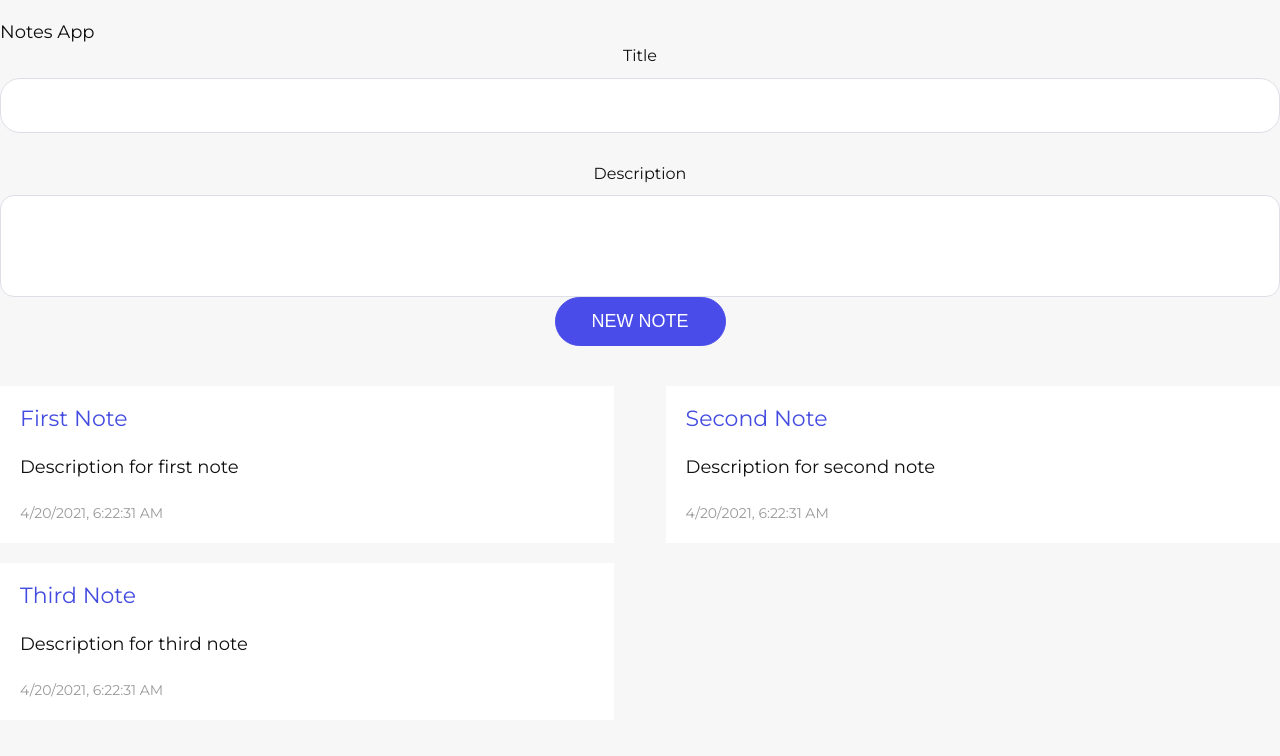
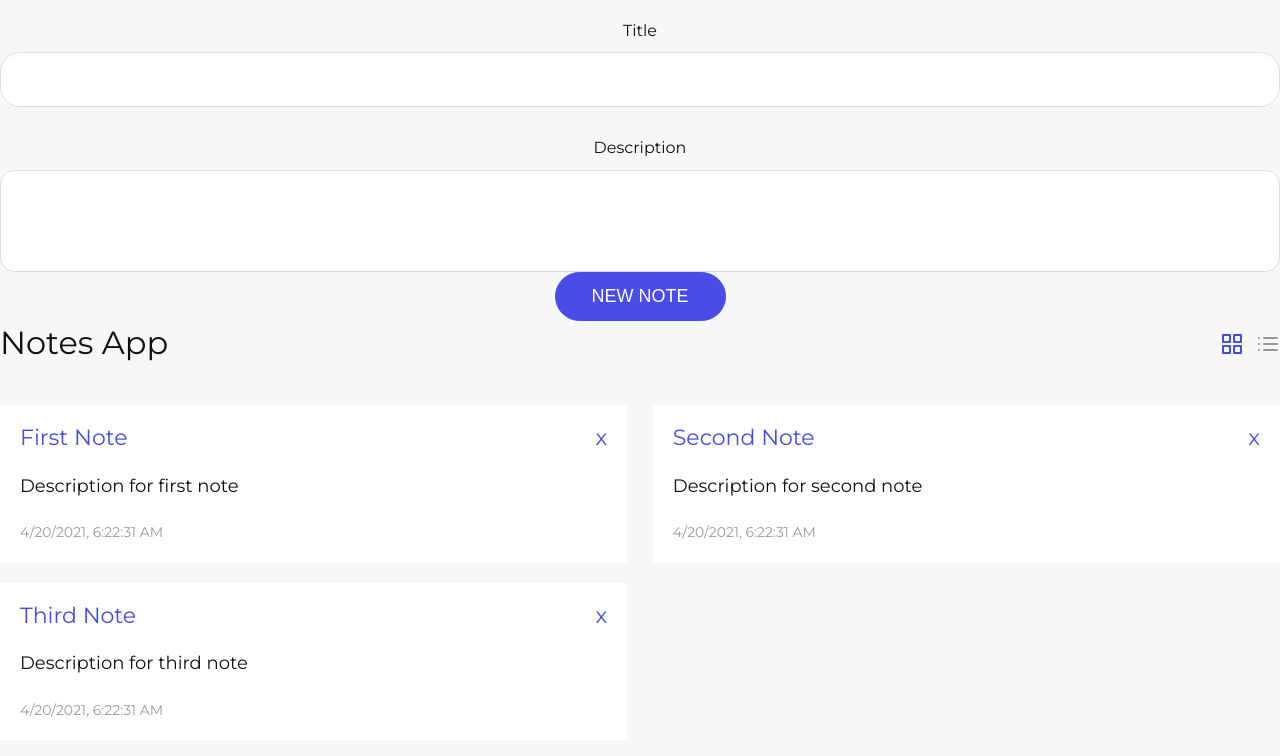
Before and after one commit to Deodaro/notes-vue, a Vue app: page / in a window 1280 px wide. Shown: the top 756 px of the page. Built offline with nearby package versions, Linux system fonts and the light colour scheme.

Commit message:
Add view toggle

```diff
--- a/src/App.vue
+++ b/src/App.vue
@@ -4,9 +4,6 @@
 
       <section>
         <div class="containter">
-
-          <!-- title -->
-          <h1>{{ title }}</h1>
 
           <!-- показывается только тогда, когда значение data message - true -->
           <!-- если true, то вызываем значение massage -->
@@ -16,12 +13,19 @@
           <!-- в пропс :note передаём всю note из data -->
           <!-- @addNote - название эмита и то, что мы будем делать, когда этот эмит будет передаваться -->
           <!-- передавать будем addNote -->
-          <newNote
-            :note="note"
-            @addNote="addNote" />
+          <newNote :note="note" @addNote="addNote" />
+
+          <!-- title -->
+          <div class="note-header">
+            <h1>{{ title }}</h1>
+            <div class="icons">
+              <svg :class="{ active: grid }" @click="grid = true" style="cursor: pointer" xmlns="http://www.w3.org/2000/svg" width="24" height="24" viewBox="0 0 24 24" fill="none" stroke="currentColor" stroke-width="2" stroke-linecap="round" stroke-linejoin="round" ><rect x="3" y="3" width="7" height="7"></rect><rect x="14" y="3" width="7" height="7"></rect><rect x="14" y="14" width="7" height="7"></rect><rect x="3" y="14" width="7" height="7"></rect></svg>
+              <svg :class="{ active: !grid }" @click="grid = false" style="cursor: pointer" xmlns="http://www.w3.org/2000/svg" width="24" height="24" viewBox="0 0 24 24" fill="none" stroke="currentColor" stroke-width="2" stroke-linecap="round" stroke-linejoin="round"><line x1="8" y1="6" x2="21" y2="6"></line><line x1="8" y1="12" x2="21" y2="12"></line><line x1="8" y1="18" x2="21" y2="18"></line><line x1="3" y1="6" x2="3" y2="6"></line><line x1="3" y1="12" x2="3" y2="12"></line><line x1="3" y1="18" x2="3" y2="18"></line></svg>
+            </div>
+          </div>
 
           <!-- note list -->
-          <notes :notes="notes" />
+          <notes :notes="notes" :grid="grid" @remove="removeNote" />
 
         </div>
       </section>
@@ -44,6 +48,7 @@
     return {
       title: 'Notes App',
       message: null,
+      grid: true,
       // для новой заметки
       note: {
         title: '',
@@ -88,6 +93,9 @@
         this.note.title = ''
         this.note.descr = ''
         // но ведь объяление переменных {title, descr} и reset происходят у нас на одном и том же уровне вложенности?
+      },
+      removeNote (index) {
+        this.notes.splice(index, 1)
       }
     }
 }
--- a/src/components/Notes.vue
+++ b/src/components/Notes.vue
@@ -1,9 +1,10 @@
 <template>
   <!-- note list -->
   <div class="notes">
-    <div class="note" v-for="(note, index) in notes" :key="index">
-      <div class="note-header">
+    <div class="note" :class="{ full: !grid }" v-for="(note, index) in notes" :key="index">
+      <div class="note-header" :class="{ full: !grid }">
         <p>{{ note.title}}</p>
+        <p style="cursor: pointer" @click="removeNote(index)">x</p>
       </div>
       <div class="note-body">
         <p>{{ note.descr }}</p>
@@ -19,6 +20,16 @@
     notes: {
       type: Array,
       required: true
+    },
+    grid: {
+      type: Boolean,
+      required: true
+    }
+  },
+  methods: {
+    removeNote (index) {
+      console.log(`Note id${index} removed`)
+      this.$emit('remove', index)
     }
   }
 }
@@ -33,16 +44,52 @@
     padding: 40px 0;
   }
   .note {
-    width: 48%;
+    width: 49%;
     padding: 18px 20px;
     margin-bottom: 20px;
     background-color: #fff;
-    // border-color: $default-color;
+    transition: 0.25s;
+    transition: all .25s cubic-bezier(.02,.01,.47,1);
+    &:hover {
+      box-shadow: 0 30px 30px rgba(0,0,0,0.04);
+      transform: translate(0, -6px);
+      transition-delay: 0s im !important;
+    }
+    // проверка на класс full
+    &.full {
+      width: 100%;
+      text-align: center;
+    }
   }
   .note-header {
+    display: flex;
+    justify-content: space-between;
+    align-items: center;
+    h1 {
+      font-size: 32px;
+    }
     p {
       font-size: 22px;
       color: #444ce0;
+    }
+    svg {
+      margin-right: 12px;
+      color: #999;
+      &.active {
+        color: #444ce0;
+      }
+      &:last-child {
+        margin-right: 0;
+      }
+    }
+    &.full {
+      justify-content: center;
+      p {
+        margin-right: 16px;
+        &:last-child {
+          margin-right: 0;
+        }
+      }
     }
   }
   .note-body {
```
Also changed, not shown: src/assets/column.svg (added), src/assets/grid.svg (added).
